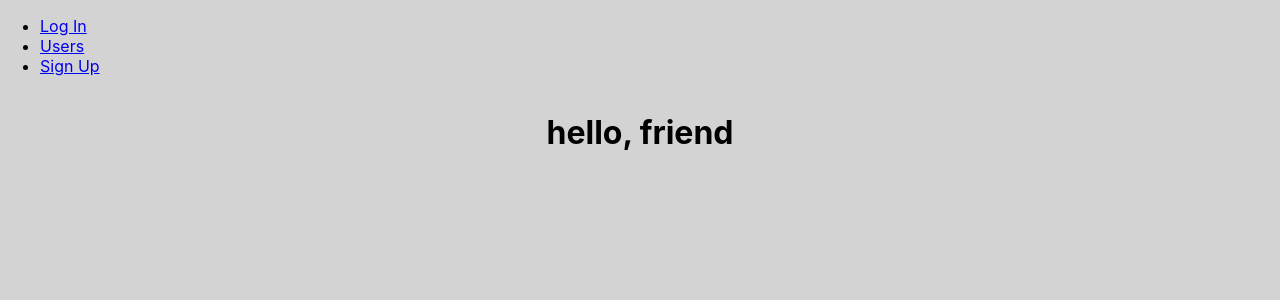
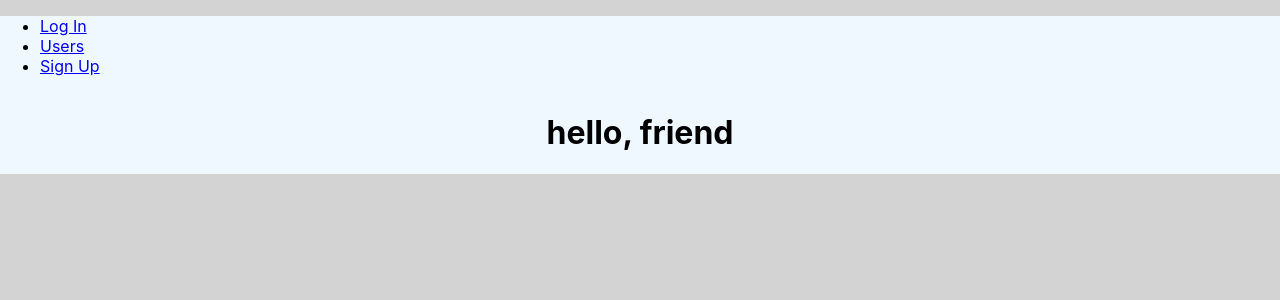
Before and after one commit to vzarate-94/NewHacks, a React (Create React App) app: page / in a window 1280 px wide. Shown: the top 300 px of the page. Built offline with nearby package versions, Linux system fonts and the light colour scheme.

Commit message:
first css changes

```diff
--- a/src/index.css
+++ b/src/index.css
@@ -12,3 +12,11 @@ code {
   font-family: source-code-pro, Menlo, Monaco, Consolas, 'Courier New',
     monospace;
 }
+
+nav {
+  background-color: rgb(21, 18, 18);
+}
+
+div {
+  background-color: aliceblue;
+}
```
